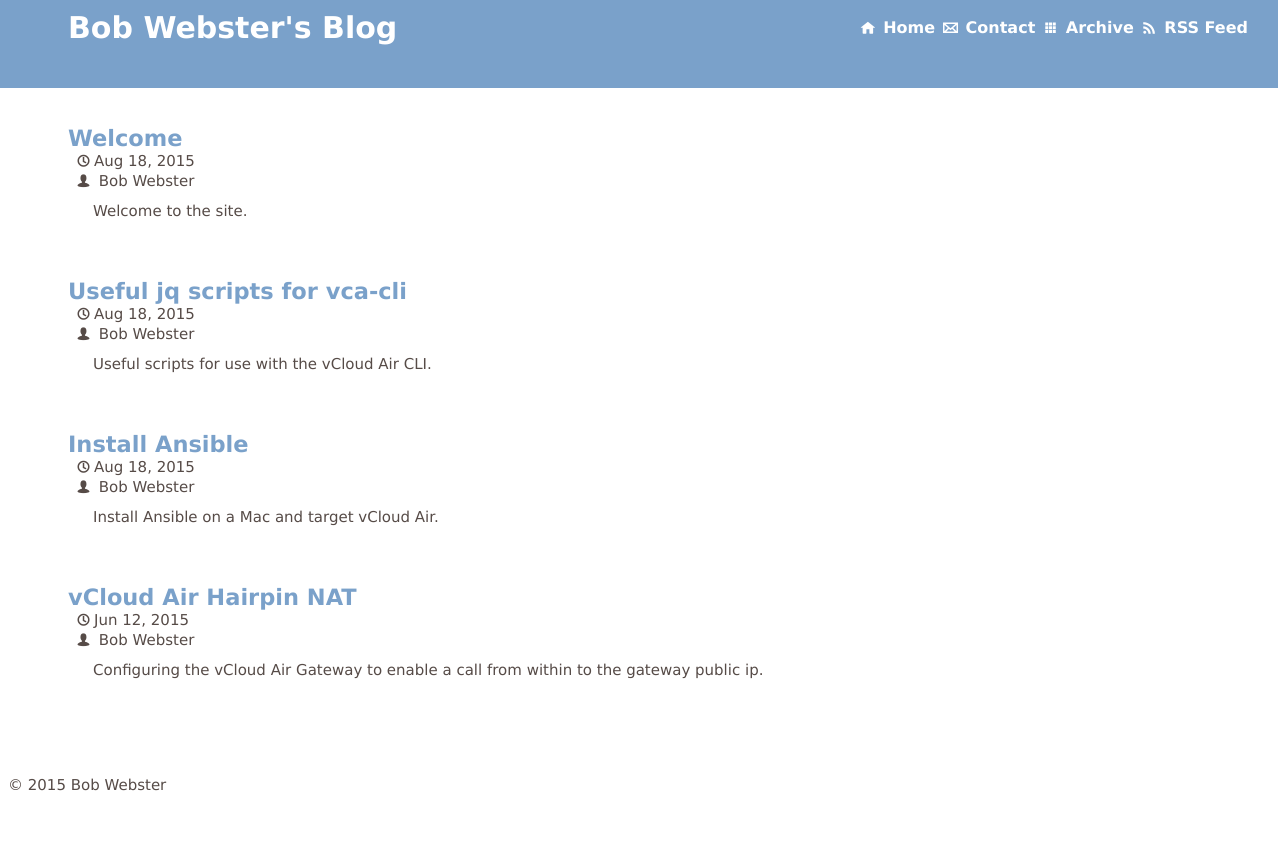
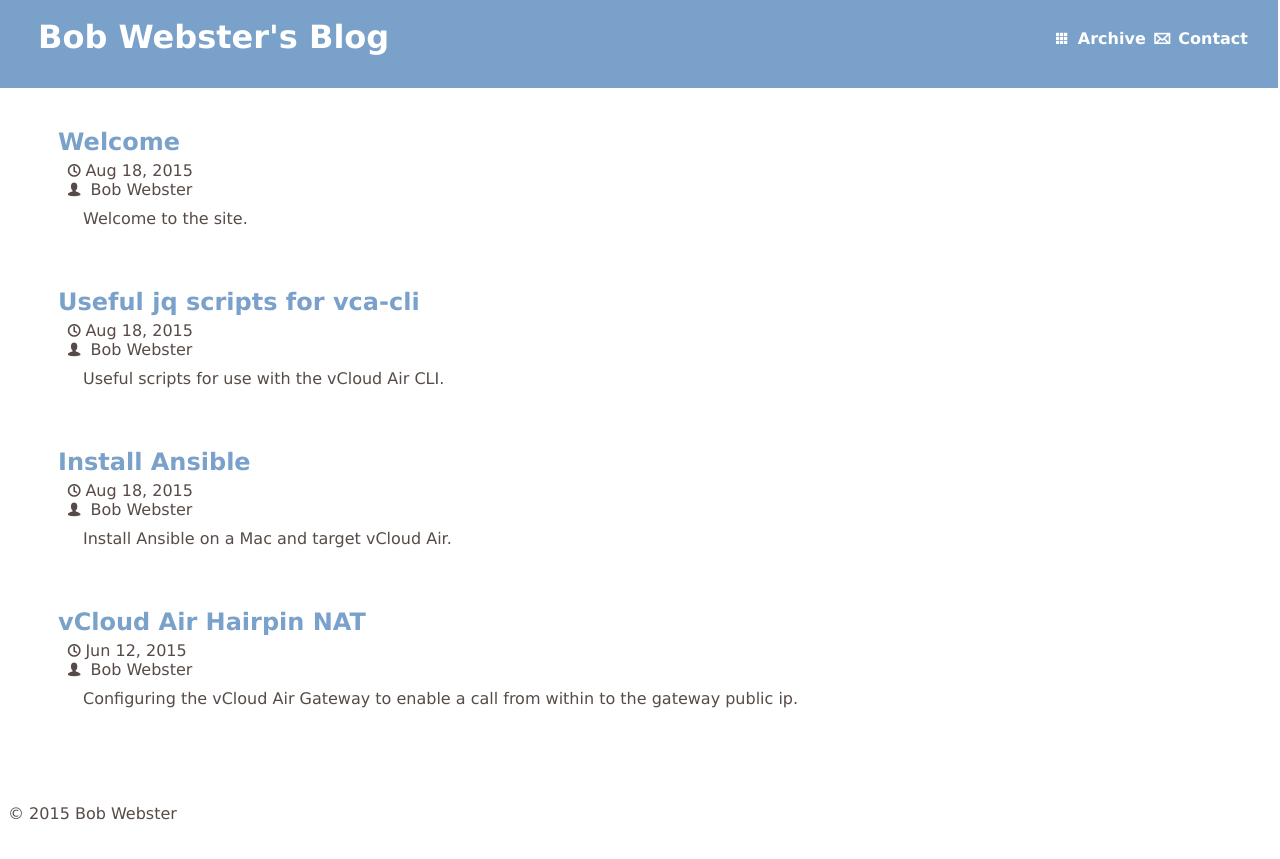
Before and after one commit to rdbwebster/rdbwebster.github.io.old, a Jekyll site: the page built from index.html, in a window 1280 px wide. Shown: the top 859 px of the page. Built offline with Jekyll 4.4.1, drawn with Linux system fonts in a browser that asks for light colours; Markdown is read by kramdown in place of the engine named in the settings; the list of posts is cut into pages by our own code.

Commit message:
header changes

```diff
--- a/_layouts/default.html
+++ b/_layouts/default.html
@@ -8,7 +8,8 @@
         <link rel="stylesheet" href="{{site.baseurl}}/css/style.css" />
         <meta name="description" content="{{site.description}}"/>
         <meta name="author" content="{{site.author}}"/>
-        <meta name="viewport" content="width=device-width, initial-scale=1">
+        <!-- Enable responsiveness on mobile devices-->
+        <meta name="viewport" content="width=device-width, initial-scale=1.0, maximum-scale=1">
         <link rel="author" href="humans.txt"/>
         <link rel="alternate" type="application/rss+xml" title="RSS Feed" href="{{site.baseurl}}/feed.xml" />
     <link
@@ -24,29 +25,16 @@
 <div id="header">
              <h1><a id="header" href="{{site.baseurl}}/"> {{ site.name }} </a></h1>
             <ul>
+<!--
                 <li><i class="icon-home"></i>   <a href="{{site.baseurl}}/">Home</a></li>
+-->
+                <li><i class="icon-th"></i>     <a href="{{site.baseurl}}/archive">Archive</a></li>
                 <li><i class="icon-mail"></i>   <a href="{{site.baseurl}}/contact">Contact</a></li>
-                <li><i class="icon-th"></i>     <a href="{{site.baseurl}}/archive">Archive</a></li>
+<!--
                 <li><i class="icon-rss"></i>    <a href="{{site.baseurl}}/feed.xml">RSS Feed</a></li>
+-->
             </ul>
 </div>
-<!--
-         <header id="headerBox">
-         <span id="headerText">
-             <h1><a href="{{site.baseurl}}/"> {{ site.name }} </a></h1>
-        <nav>
-            <ul>
-                <li><i class="icon-home"></i>   <a href="{{site.baseurl}}/">Home</a></li>
-                <li><i class="icon-mail"></i>   <a href="{{site.baseurl}}/contact">Contact</a></li>
-                <li><i class="icon-th"></i>     <a href="{{site.baseurl}}/archive">Archive</a></li>
-                <li><i class="icon-rss"></i>    <a href="{{site.baseurl}}/feed.xml">RSS Feed</a></li>
-            </ul>
-        </nav>
-         </span>
-                 <h4>{{ site.description }}</h4>
-
-         </header>
--->
 
         <main>
 
--- a/css/style.css
+++ b/css/style.css
@@ -1,16 +1,23 @@
 
 
-html { font-size: 62.5%; } /* font-size: 62.5% now means that 1.0 rem = 10px */
+/* html { font-size: 62.5%; } /* font-size: 62.5% now means that 1.0 rem = 10px */
+
 
 body {
-    font-size: 1.5rem;line-height: 2.0rem;
+    /*font-size: 1.5rem;line-height: 2.0rem; */
+    font-size 16px;
     font-family: Verdana, Arial, SunSans-Regular, Sans-Serif;
     color:#564b47;
     width:100%
-/*
-    padding-left: 50px;
-    padding-right: 5%;
-*/
+}
+
+
+.small {
+    font-size: 12px; /* 75% of the baseline */
+}
+
+.large {
+    font-size: 20px; /* 125% of the baseline */
 }
 
 
@@ -26,18 +33,20 @@
 width:100%;
 }
 
+
 #header h1{
-   display:inline;
-   text-align: center;
-   margin-left: 80px;
+   text-align: left;
+   margin-left: 50px;
    /* http://www.sitepoint.com/web-foundations/collapsing-margins/ */
    position: relative; top: 20px;
+   display:inline;
 }
 
+
 #header ul {
+   display:inline;
    float: right;
-   display:inline;
-   margin-top: 20px;
+   position: relative; top: 15px;
    margin-right: 30px;
 }
 
@@ -52,50 +61,26 @@
    color:white;
 }
 
+#header ul li a:hover{
+   text-decoration:underline;
+}
+
 #header a:visited,
 #header a:active {
 }
 
-#header ul li a:hover{
-   text-decoration:underline;
-}
 
-/*
-#headerBox {
-    height: 110px;
-    background: #7AA1CA;
-    margin-top: -20px;
-}
-
-#headerText {
-    margin-left: 20px;
-}
-
-
-body>header h1>a {
-    color:black;
-    text-decoration: none;
-    margin-left: 20px;
-}
-
-
-body>header h4 {
-    color:black;
-    margin-top: -10px;
-    margin-left: 20px;
-}
-*/
 
 h1,h2,h3,h4 {
     width: 100%;
-    min-width: 840px;
+    /*min-width: 840px;*/
 }
 
 hr {
     margin-left: 0;
     padding-left: 0;
 	width: 100%;
-	min-width: 840px;
+/* 	min-width: 840px; */
 }
 
 pre {
@@ -105,6 +90,7 @@
     width: 90%;
     overflow: auto;
 }
+
 
 code {
     background-color: #E8E8E8;
@@ -126,39 +112,11 @@
 }
 
 main {
-
 	width: 95%;
-	min-width: 600px;
+	<!-- min-width: 600px; -->
 	margin-left: 10px;
 	display: block;
 }
-
-/*
-nav {
-	float: right;
-	width: 400px;
-	min-width: 500px;
-
-}
-
-nav a,
-nav a:visited,
-nav a:active {
-}
-
-nav a:hover {
-    color: #696969;
-}
-
-nav li {
-    margin-left: -25px;
-    list-style: none;
-    font-family: 'Open Sans', sans-serif;
-    font-size: 1.5rem;
-
-}
-*/
-
 
 footer {
 	clear: both;
@@ -201,7 +159,7 @@
 }
 
 article header h2 {
-    margin-bottom: 3px;
+    margin-bottom: 5px;
 }
 
 section address {
@@ -241,3 +199,35 @@
     text-align: center;
     width: 35px;
 }
+
+/*--- iPhone only CSS tweaks here, must be last in file to override ---*/
+@media screen and (max-device-width: 480px){
+body{
+        -webkit-text-size-adjust:none;
+        font-family:Helvetica, Arial, Verdana, sans-serif;
+        padding:5px;
+    }
+#header h1{
+   margin-left: 15px;
+}
+#header ul{
+   float: left;
+   margin-right: 0px;
+   margin-left: -40px;
+	display: block;
+}
+article {
+	margin: 0px;
+}
+main {
+        width: 95%;
+        min-width: 480px;
+	margin-left: 0px;
+}
+article header span {
+	margin-left: 0px;
+}
+article .entry {
+	margin-left: 0px;
+}
+}
```
